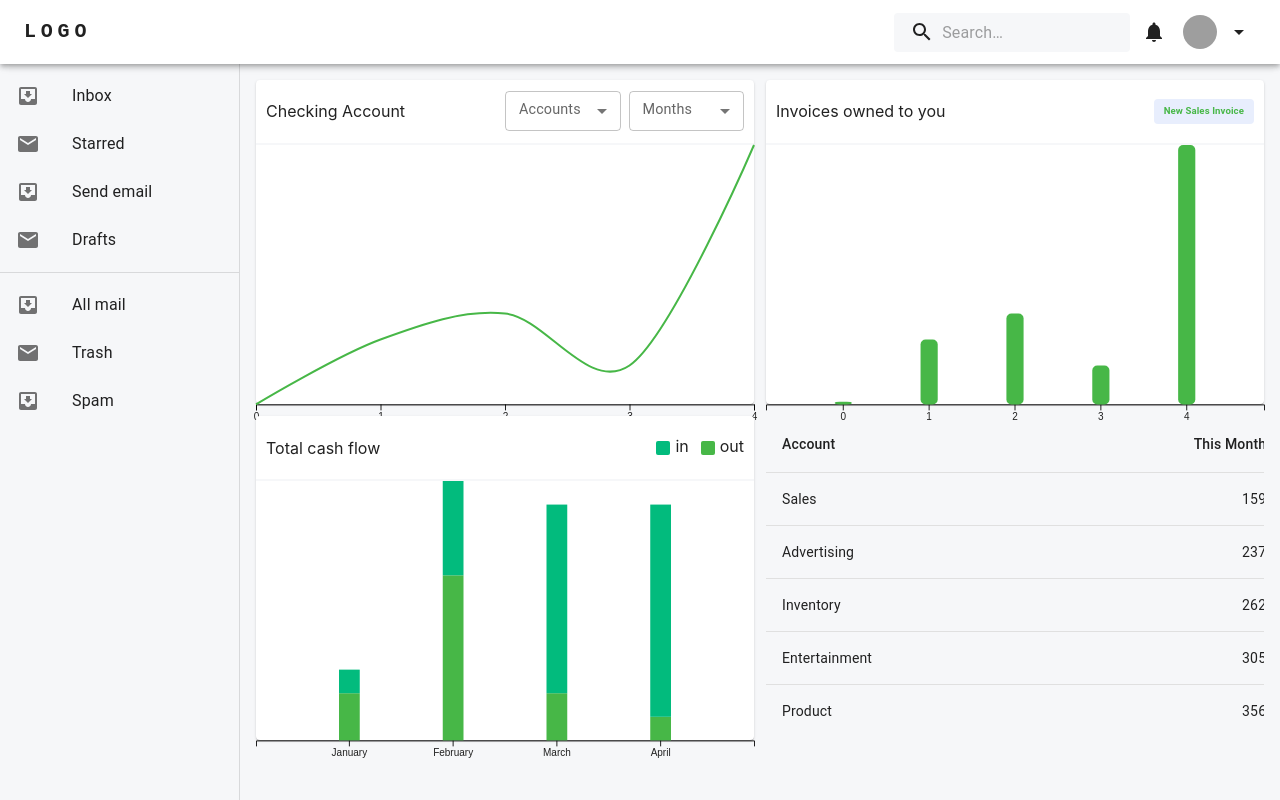
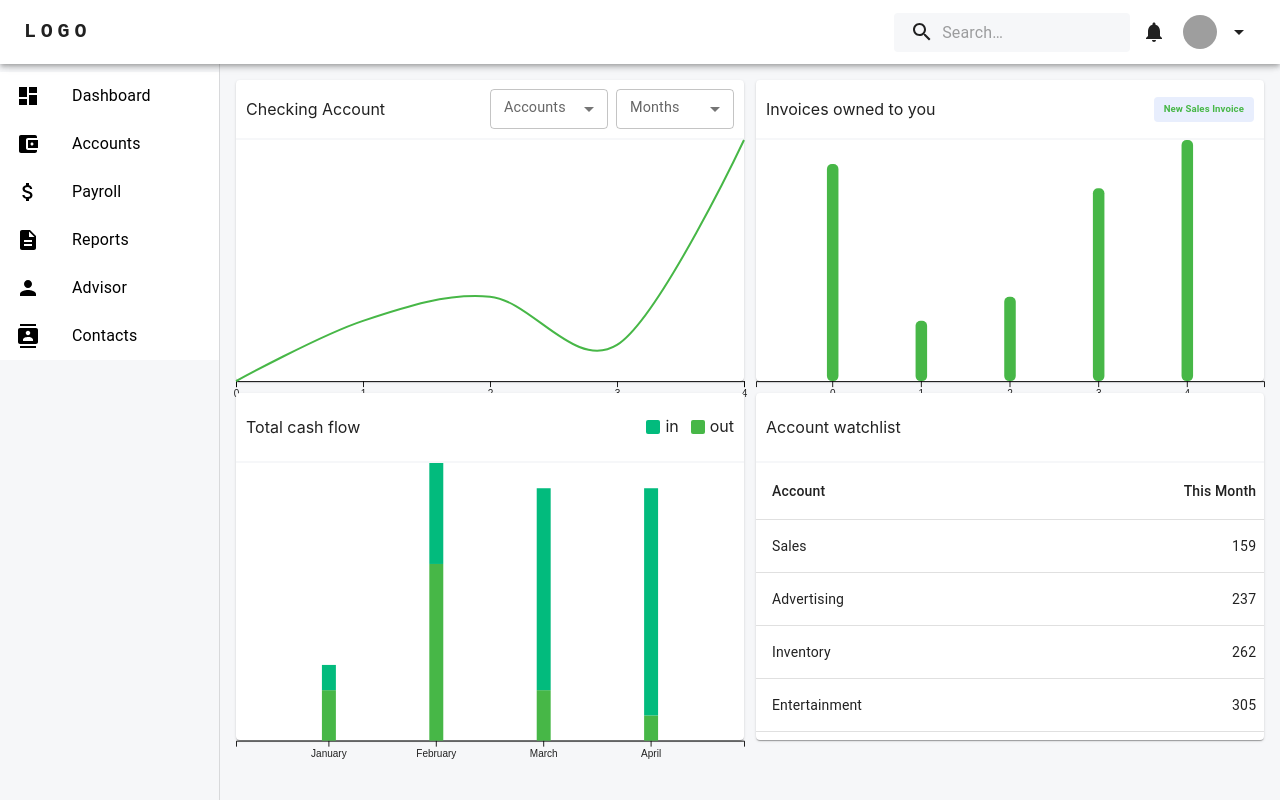
Before and after one commit to RajeevKhati/DataAnalyticsDashboard, a React (Vite) app: page / in a window 1280 px wide. Built offline with nearby package versions, Linux system fonts and the light colour scheme; grey boxes are pictures that could not be loaded.

Commit message:
feat(icons): add side-menu icons

```diff
--- a/src/components/CashFlow.tsx
+++ b/src/components/CashFlow.tsx
@@ -34,7 +34,7 @@ export default function CashFlow() {
         .domain(data.map((d) => d.month))
         .range([0, dimensions.width])
         .padding(0.25)
-        .paddingInner(0.8)
+        .paddingInner(0.87)
         .paddingOuter(0.8)
         .align(0.5);
 
--- a/src/components/Invoices.tsx
+++ b/src/components/Invoices.tsx
@@ -7,7 +7,7 @@ import { colors } from "../utils/constants";
 import { theme } from "../utils/theme";
 import FileUploadModal from "./FileUploadModal";
 
-const data = [1, 25, 35, 15, 100];
+const data = [90, 25, 35, 80, 100];
 
 const InvoiceButton = styled(Button)<ButtonProps>(({ theme }) => ({
   backgroundColor: colors.lightBlue,
@@ -37,7 +37,7 @@ export default function Invoices() {
         .domain(data.map((_value, index) => index))
         .range([0, dimensions.width])
         .padding(0.5)
-        .paddingInner(0.8)
+        .paddingInner(0.87)
         .paddingOuter(0.8)
         .align(0.5);
 
--- a/src/components/SideMenu.tsx
+++ b/src/components/SideMenu.tsx
@@ -2,17 +2,49 @@ import Box from "@mui/material/Box";
 import Drawer from "@mui/material/Drawer";
 import Toolbar from "@mui/material/Toolbar";
 import List from "@mui/material/List";
-import Divider from "@mui/material/Divider";
 import ListItem from "@mui/material/ListItem";
 import ListItemButton from "@mui/material/ListItemButton";
 import ListItemIcon from "@mui/material/ListItemIcon";
 import ListItemText from "@mui/material/ListItemText";
-import InboxIcon from "@mui/icons-material/MoveToInbox";
-import MailIcon from "@mui/icons-material/Mail";
+import { useState } from "react";
+import { theme } from "../utils/theme";
+import DashboardIcon from "@mui/icons-material/Dashboard";
+import AccountBalanceWalletIcon from "@mui/icons-material/AccountBalanceWallet";
+import AttachMoneyIcon from "@mui/icons-material/AttachMoney";
+import DescriptionIcon from "@mui/icons-material/Description";
+import PersonIcon from "@mui/icons-material/Person";
+import ContactsIcon from "@mui/icons-material/Contacts";
 
-const drawerWidth = 240;
+const drawerWidth = 220;
+
+interface ListItem {
+  label: string;
+  isSelected: boolean;
+  icon: React.ReactNode;
+}
+
+const listItems: ListItem[] = [
+  { label: "Dashboard", isSelected: false, icon: <DashboardIcon /> },
+  { label: "Accounts", isSelected: false, icon: <AccountBalanceWalletIcon /> },
+  { label: "Payroll", isSelected: false, icon: <AttachMoneyIcon /> },
+  { label: "Reports", isSelected: false, icon: <DescriptionIcon /> },
+  { label: "Advisor", isSelected: false, icon: <PersonIcon /> },
+  { label: "Contacts", isSelected: false, icon: <ContactsIcon /> },
+];
 
 export default function SideMenu() {
+  const [list, setList] = useState<ListItem[]>(listItems);
+
+  const handleItemClick = ({ label }: ListItem) => {
+    const updatedList = listItems.map((currentItem) => {
+      if (currentItem.label === label) {
+        return { ...currentItem, isSelected: true };
+      }
+      return currentItem;
+    });
+    setList(updatedList);
+  };
+
   return (
     <Drawer
       variant="permanent"
@@ -28,26 +60,34 @@ export default function SideMenu() {
       <Toolbar />
       <Box sx={{ overflow: "auto" }}>
         <List>
-            {["Inbox", "Starred", "Send email", "Drafts"].map((text, index) => (
-              <ListItem key={text} disablePadding>
-                <ListItemButton>
-                  <ListItemIcon>
-                    {index % 2 === 0 ? <InboxIcon /> : <MailIcon />}
+          {list.map((item) => (
+            <ListItem
+              key={item.label}
+              disablePadding
+              sx={{
+                backgroundColor: item.isSelected
+                  ? theme.palette.primary.main
+                  : theme.palette.background.default,
+              }}
+            >
+              <ListItemButton onClick={() => handleItemClick(item)}>
+                <ListItemIcon
+                  sx={{
+                    color: item.isSelected
+                      ? theme.palette.common.white
+                      : theme.palette.common.black,
+                  }}
+                >
+                  {item.icon}
                 </ListItemIcon>
-                  <ListItemText primary={text} />
-                </ListItemButton>
-              </ListItem>
-            ))}
-          </List>
-          <Divider />
-          <List>
-            {["All mail", "Trash", "Spam"].map((text, index) => (
-              <ListItem key={text} disablePadding>
-                <ListItemButton>
-                  <ListItemIcon>
-                    {index % 2 === 0 ? <InboxIcon /> : <MailIcon />}
-                  </ListItemIcon>
-                  <ListItemText primary={text} />
+                <ListItemText
+                  primary={item.label}
+                  sx={{
+                    color: item.isSelected
+                      ? theme.palette.common.white
+                      : theme.palette.common.black,
+                  }}
+                />
               </ListItemButton>
             </ListItem>
           ))}
--- a/src/components/WatchList.tsx
+++ b/src/components/WatchList.tsx
@@ -1,9 +1,13 @@
-import Table from "@mui/material/Table";
-import TableBody from "@mui/material/TableBody";
-import TableCell from "@mui/material/TableCell";
-import TableContainer from "@mui/material/TableContainer";
-import TableHead from "@mui/material/TableHead";
-import TableRow from "@mui/material/TableRow";
+import {
+  TableBody,
+  Paper,
+  TableCell,
+  Table,
+  TableContainer,
+  TableHead,
+  TableRow,
+} from "@mui/material";
+import { HeaderTile } from "./HeaderTile";
 
 function createData(account: string, thisMonth: number, ytd: number) {
   return { account, thisMonth, ytd };
@@ -19,7 +23,18 @@ const rows = [
 
 export default function WatchList() {
   return (
-    <TableContainer style={{height:"100%"}}>
+    <Paper
+      sx={{
+        display: "grid",
+        gridTemplateColumns: "1fr",
+        gridTemplateRows: "20% 80%",
+        backgroundColor: "background.default",
+      }}
+    >
+      <HeaderTile>
+        <p>Account watchlist</p>
+      </HeaderTile>
+      <TableContainer style={{ height: "100%" }}>
         <Table sx={{ minWidth: 650, border: "none" }}>
           <TableHead>
             <TableRow>
@@ -44,5 +59,6 @@ export default function WatchList() {
           </TableBody>
         </Table>
       </TableContainer>
+    </Paper>
   );
 }
--- a/src/utils/theme.ts
+++ b/src/utils/theme.ts
@@ -7,6 +7,5 @@ export const theme = createTheme({
       default: "#ffffff",
       paper: "#f6f7f9",
     },
-    common: {},
   },
 });
```
Lines whose indentation alone changed are shown as unchanged.
